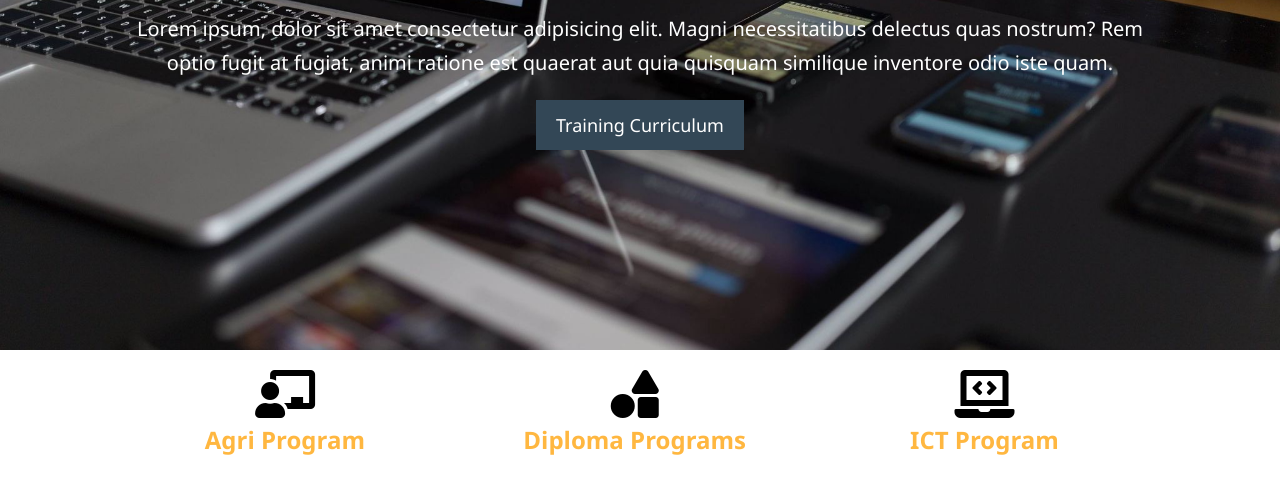
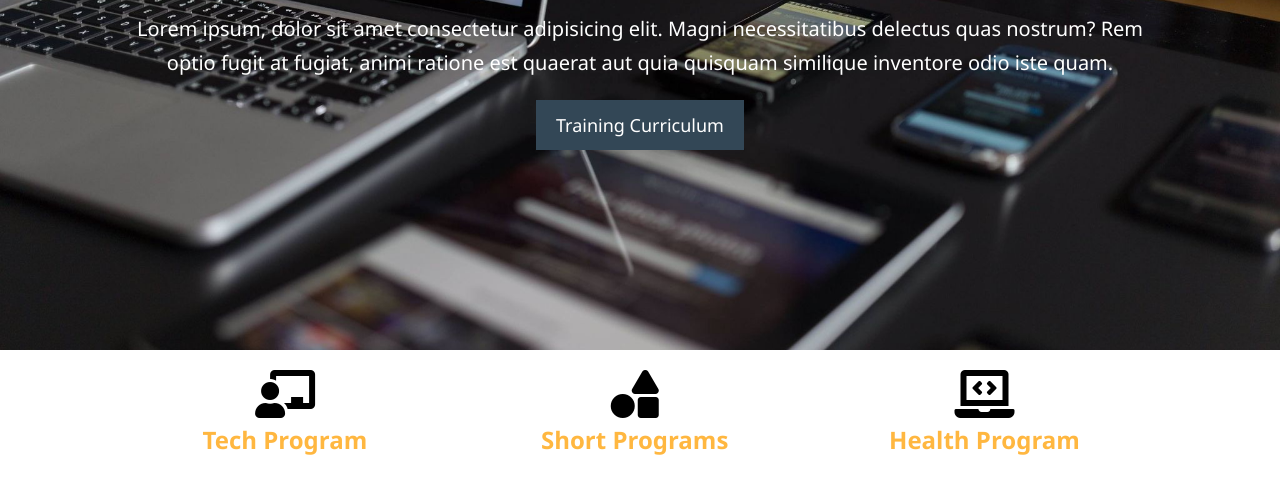
Before and after one commit to bautistakc/ActivityComplete78910, a plain HTML site: page index.html in a window 1280 px wide. Shown: the part 314-793 px from the top of the page. Drawn offline with Linux system fonts and the light colour scheme.

Commit message:
Changes Heading on About Section

```diff
--- a/index.html
+++ b/index.html
@@ -41,7 +41,7 @@
       <div class="container">
         <div class="content-1">
           <i class="fa fa-chalkboard-teacher fa-3x"></i>
-          <h2>Agri Program</h2>
+          <h2>Tech Program</h2>
           <p>
             Lorem ipsum dolor sit amet consectetur adipisicing elit. Vitae,
             laudantium suscipit voluptatibus nulla iusto voluptas? Fugiat sit
@@ -52,7 +52,7 @@
         </div>
         <div class="content-2">
           <i class="fa fa-shapes fa-3x"></i>
-          <h2>Diploma Programs</h2>
+          <h2>Short Programs</h2>
           <p>
             Lorem ipsum dolor sit amet consectetur adipisicing elit. Vitae,
             laudantium suscipit voluptatibus nulla iusto voluptas? Fugiat sit
@@ -63,7 +63,7 @@
         </div>
         <div class="content-3">
           <i class="fa fa-laptop-code fa-3x"></i>
-          <h2>ICT Program</h2>
+          <h2>Health Program</h2>
           <p>
             Lorem ipsum dolor sit amet consectetur adipisicing elit. Vitae,
             laudantium suscipit voluptatibus nulla iusto voluptas? Fugiat sit
```
